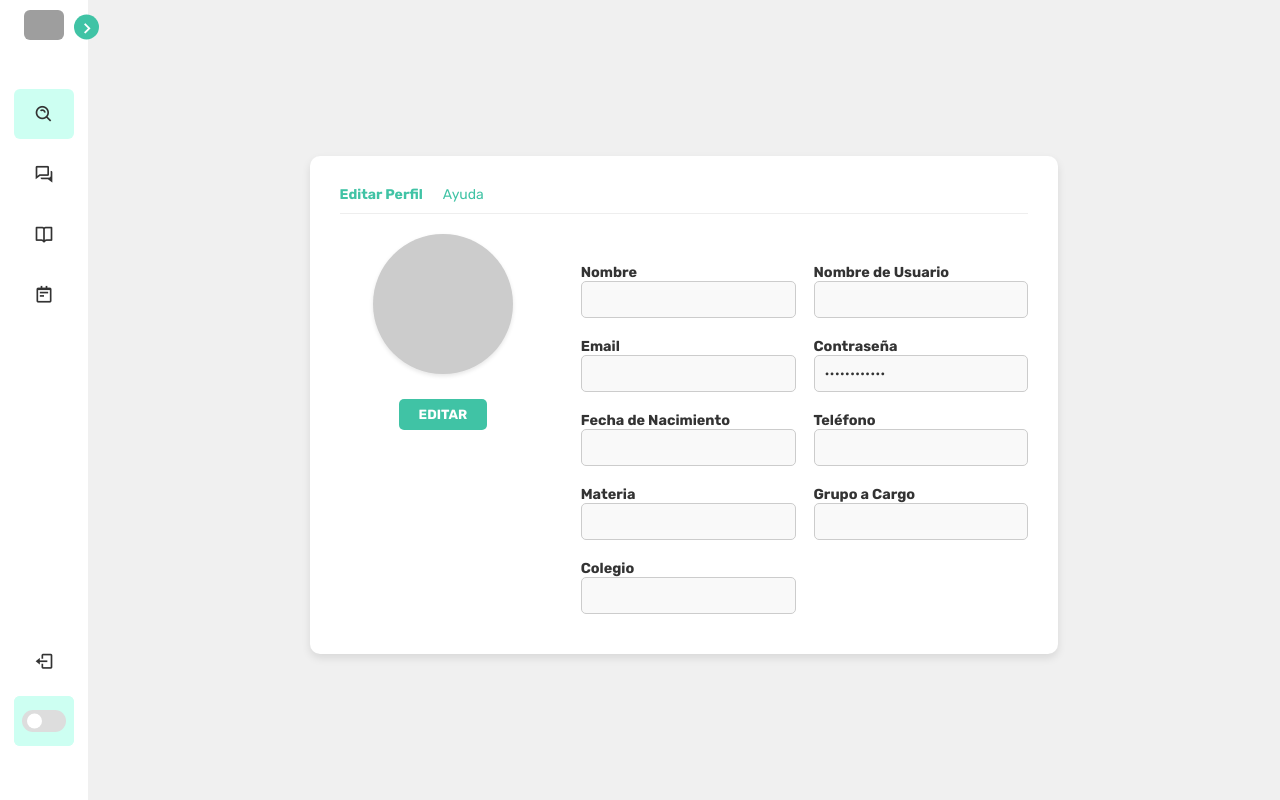
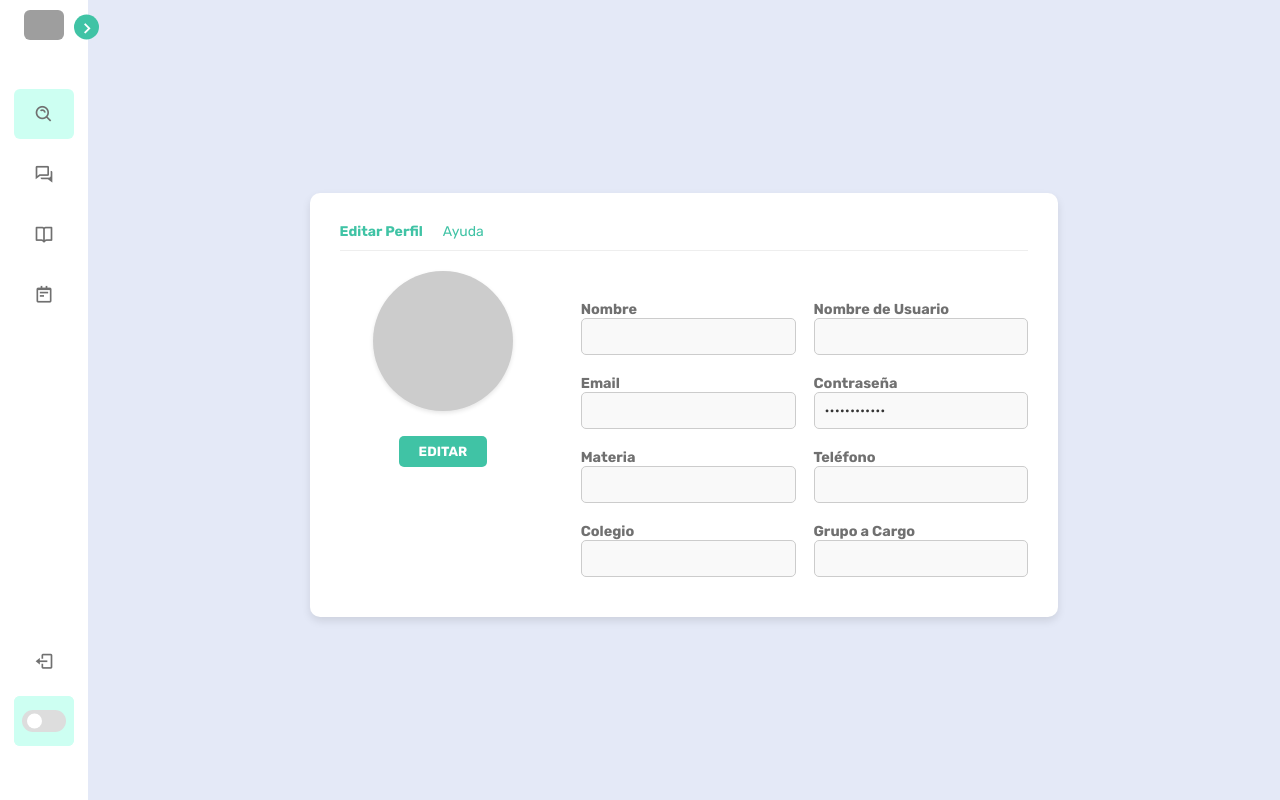
Before and after one commit to Nico08ben/C-Edu, a PHP site: page /C-Edu/Docente/UserProfile/index.php in a window 1280 px wide. Run offline with PHP 8.4, Linux system fonts and the light colour scheme; some libraries are stand-ins or nearby versions; grey boxes are pictures that could not be loaded.

Commit message:
Ya se elimino rastro de fecha de nacimiento

```diff
--- a/Administrador/UserProfile/index.php
+++ b/Administrador/UserProfile/index.php
@@ -69,9 +69,6 @@ if ($id_usuario) {
                                 <input type="text" name="correo"
                                     value="<?= htmlspecialchars($fila['email_usuario'] ?? '') ?>" readonly>
 
-                                <label>Fecha de Nacimiento</label>
-                                <input type="text" name="fecha_nacimiento"
-                                    value="<?= htmlspecialchars($fila['fecha_nacimiento'] ?? '') ?>" readonly>
 
                                 <label>Materia</label>
                                 <input type="text" name="materia"
--- a/Docente/UserProfile/index.php
+++ b/Docente/UserProfile/index.php
@@ -69,10 +69,6 @@ if ($id_usuario) {
                                 <input type="text" name="correo"
                                     value="<?= htmlspecialchars($fila['email_usuario'] ?? '') ?>" readonly>
 
-                                <label>Fecha de Nacimiento</label>
-                                <input type="text" name="fecha_nacimiento"
-                                    value="<?= htmlspecialchars($fila['fecha_nacimiento'] ?? '') ?>" readonly>
-
                                 <label>Materia</label>
                                 <input type="text" name="materia"
                                     value="<?= htmlspecialchars($fila['nombre_materia'] ?? '') ?>" readonly>
--- a/Docente/UserProfile/profile.css
+++ b/Docente/UserProfile/profile.css
@@ -10,16 +10,6 @@
     box-sizing: border-box;
     /* Establecer fuente por defecto */
     font-family: "Rubik", sans-serif;
-}
-
-/* Variables para colores y transiciones (en caso de que falten en original) */
-:root {
-    --body-color: #f0f0f0;
-    --sidebar-color: #fff;
-    --primary-color: #40C3A5;
-    --text-color: #333;
-    --trans-04: all 0.4s ease;
-    --trans-05: all 0.5s ease;
 }
 
 /* Estilos de la barra lateral */
```
Also changed, not shown: cedu.sql (+8 -31 lines).
